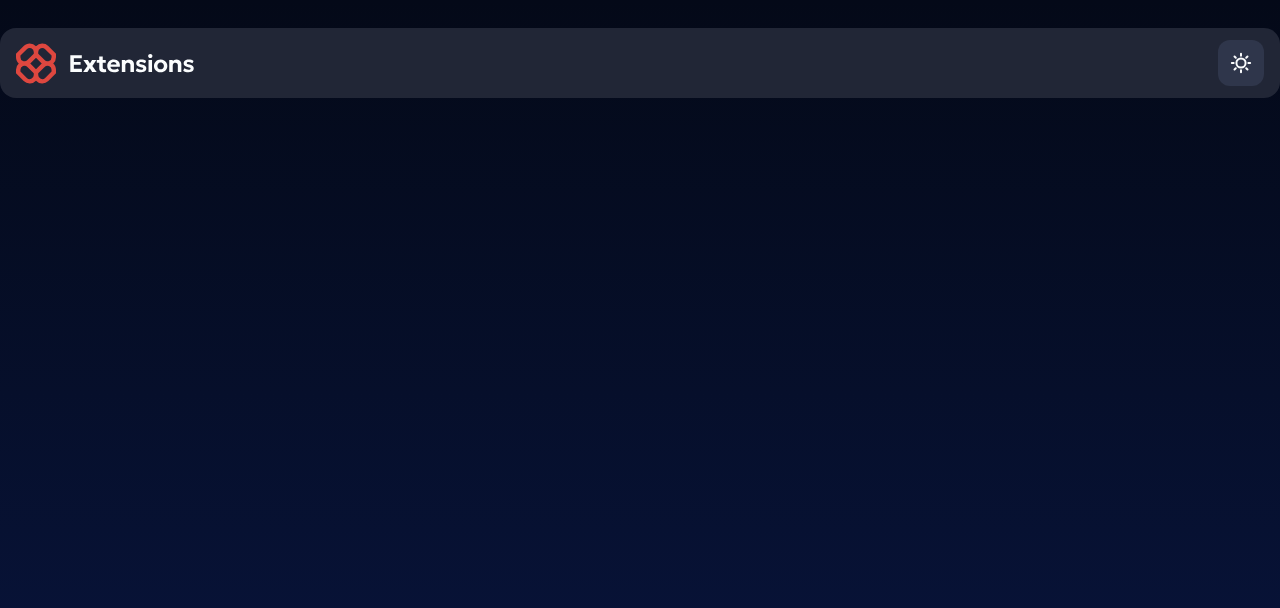
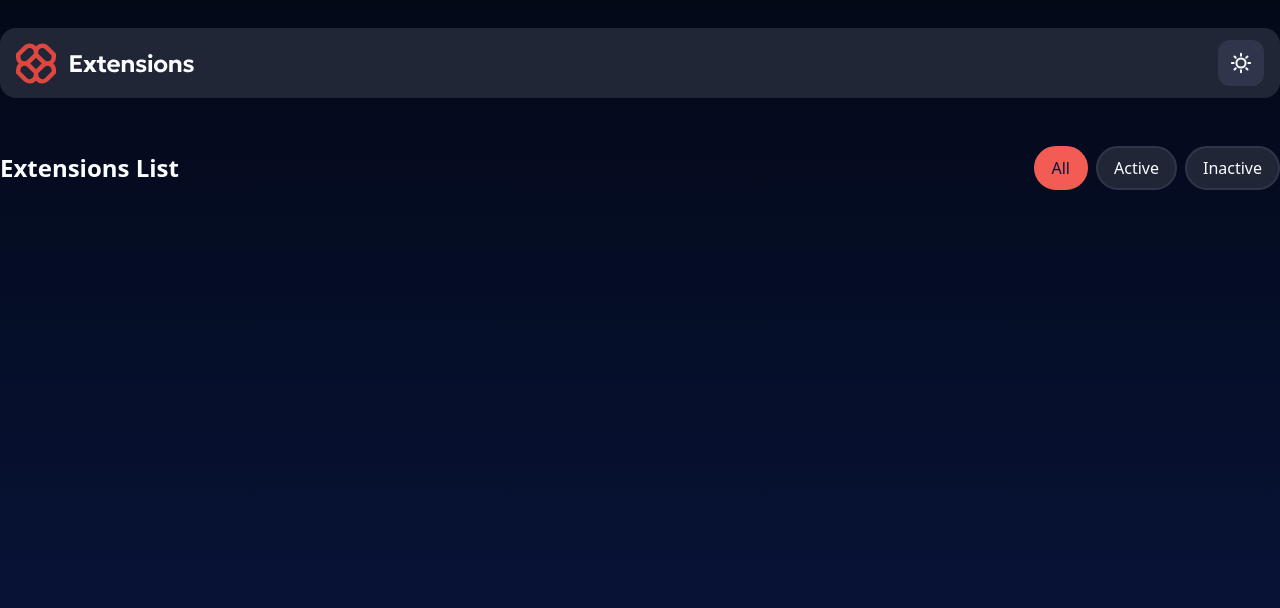
Before and after one commit to Javad2006sy/frontendmentor-browser-extension-manager-ui, a React (Vite) app: page / in a window 1280 px wide. Shown: the top 608 px of the page. Built offline with nearby package versions, Linux system fonts and the light colour scheme.

Commit message:
Add FilterButton component Add ExtensionList component with filter activation Fix typo issues in index.css

```diff
--- a/src/App.jsx
+++ b/src/App.jsx
@@ -2,6 +2,7 @@ import { useState, useEffect } from "react";
 import { loadTheme, saveTheme } from "./utils.js";
 
 import Header from "./components/Header";
+import ExtensionList from "./components/ExtensionList.jsx";
 
 const App = () => {
     const [theme, setTheme] = useState(loadTheme() ?? "dark");
@@ -16,6 +17,7 @@ const App = () => {
         <main className="gradient-light dark:gradient-dark" data-theme={theme}>
             <div className="mx-auto w-full max-w-360">
                 <Header theme={theme} onThemeToggle={handleThemeToggle} />
+                <ExtensionList />
             </div>
         </main>
     );
--- /dev/null
+++ b/src/components/ExtensionList.jsx
@@ -0,0 +1,40 @@
+import { useState } from "react";
+
+import { FilterButton } from "./base";
+
+const ExtensionList = () => {
+    const [filter, setFilter] = useState("all");
+
+    const handleFilterActivation = (value) => setFilter(value);
+
+    return (
+        <div className="mt-12 flex flex-wrap items-center justify-between">
+            <h2 className="text-2xl font-bold text-neutral-900 dark:text-neutral-50">
+                Extensions List
+            </h2>
+
+            <div className="flex-center gap-2">
+                <FilterButton
+                    isActiveFilter={filter === "all"}
+                    onActivation={() => handleFilterActivation("all")}
+                >
+                    All
+                </FilterButton>
+                <FilterButton
+                    isActiveFilter={filter === "active"}
+                    onActivation={() => handleFilterActivation("active")}
+                >
+                    Active
+                </FilterButton>
+                <FilterButton
+                    isActiveFilter={filter === "inactive"}
+                    onActivation={() => handleFilterActivation("inactive")}
+                >
+                    Inactive
+                </FilterButton>
+            </div>
+        </div>
+    );
+};
+
+export default ExtensionList;
--- /dev/null
+++ b/src/components/base/FilterButton.jsx
@@ -0,0 +1,15 @@
+import Button from "./Button";
+
+const FilterButton = ({ isActiveFilter, onActivation, children }) => {
+    const buttonClass = isActiveFilter
+        ? "filter-btn filter-btn-active"
+        : "filter-btn";
+
+    return (
+        <Button className={buttonClass} onClick={onActivation}>
+            {children}
+        </Button>
+    );
+};
+
+export default FilterButton;
--- a/src/components/base/index.jsx
+++ b/src/components/base/index.jsx
@@ -1,3 +1,4 @@
 import Button from "./Button";
+import FilterButton from "./FilterButton";
 
-export { Button };
+export { Button, FilterButton };
--- a/src/css/utilities.css
+++ b/src/css/utilities.css
@@ -1,8 +1,13 @@
+/* Flex Utilities */
+@utility flex-center {
+    @apply flex items-center justify-center;
+}
+
 /* Gradient Utilities */
 @utility gradient-light {
-	@apply bg-linear-to-b from-lg-start to-lg-end;
+    @apply from-lg-start to-lg-end bg-linear-to-b;
 }
 
 @utility gradient-dark {
-	@apply bg-linear-to-b from-dg-start to-dg-end;
+    @apply from-dg-start to-dg-end bg-linear-to-b;
 }
--- a/src/index.css
+++ b/src/index.css
@@ -12,6 +12,10 @@
     }
 
     .btn {
-        @apply cursor-pointer rounded-3xl border-2 border-neutral-200 bg-neutral-50 px-4 py-2 text-neutral-950 transition-colors duration-200 hover:bg-neutral-100 focus-visible:ring-2 focus-visible:ring-red-500 focus-visible:ring-offset-2 focus-visible:outline-transparent dark:border-neutral-700 dark:bg-neutral-800 dark:text-neutral-50 dark:hover:bg-neutral-700;
+        @apply cursor-pointer rounded-3xl border-2 border-neutral-300 bg-neutral-50 px-4 py-2 text-neutral-950 transition-colors duration-200 hover:bg-neutral-100 focus-visible:ring-2 focus-visible:ring-red-500 focus-visible:ring-offset-2 focus-visible:outline-transparent dark:border-neutral-700 dark:bg-neutral-800 dark:text-neutral-50 dark:hover:bg-neutral-700;
+    }
+
+    .filter-btn.filter-btn-active {
+        @apply border-red-400 bg-red-400 text-neutral-900 hover:border-red-500 hover:bg-red-500;
     }
 }
```
